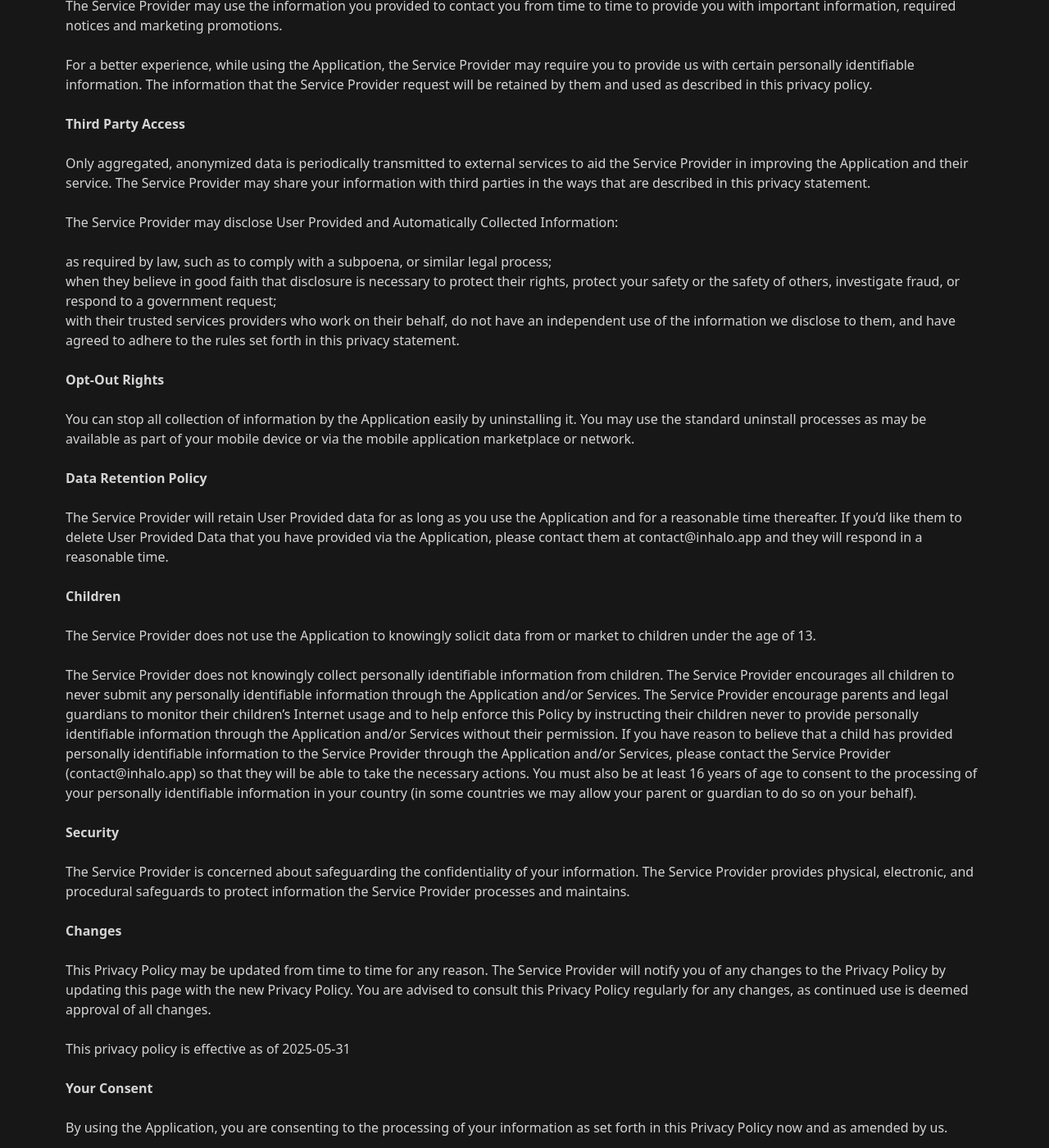
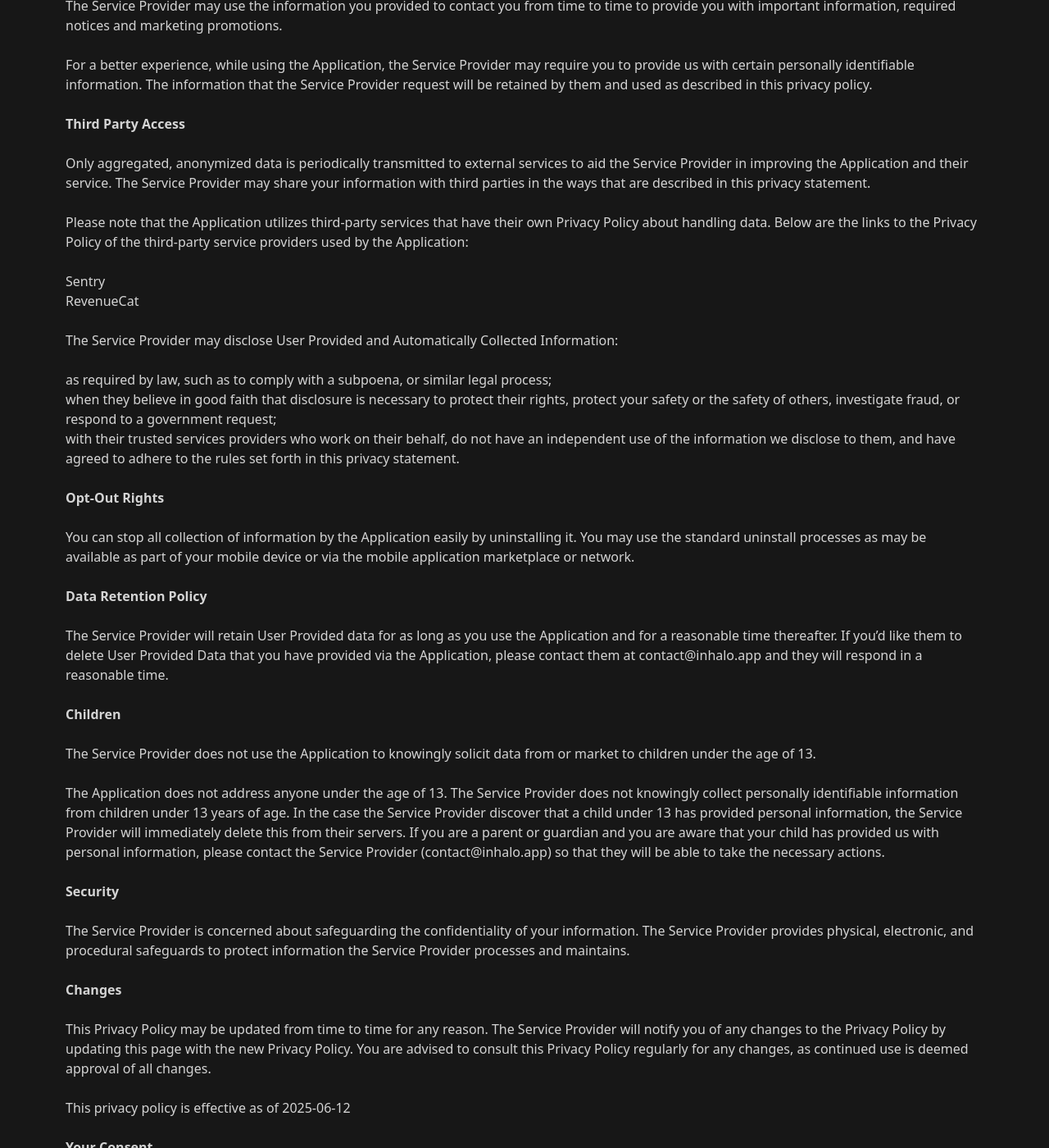
Before and after one commit to yhorbachov/inhalo.app, a Jekyll site: the page built from _pages/privacy_policy.md, in a window 1280 px wide and 1400 px high, scrolled down 718 px. Shown: the whole window at 82% size. Built offline with Jekyll 4.4.1, drawn with Linux system fonts in a browser that asks for light colours.

Commit message:
update policies

```diff
--- a/_pages/privacy_policy.md
+++ b/_pages/privacy_policy.md
@@ -33,6 +33,11 @@ For a better experience, while using the Application, the Service Provider may r
 
 Only aggregated, anonymized data is periodically transmitted to external services to aid the Service Provider in improving the Application and their service. The Service Provider may share your information with third parties in the ways that are described in this privacy statement.
 
+Please note that the Application utilizes third-party services that have their own Privacy Policy about handling data. Below are the links to the Privacy Policy of the third-party service providers used by the Application:
+
+- [Sentry](https://sentry.io/privacy/)
+- [RevenueCat](https://www.revenuecat.com/privacy)
+
 The Service Provider may disclose User Provided and Automatically Collected Information:
 
 - as required by law, such as to comply with a subpoena, or similar legal process;
@@ -51,7 +56,7 @@ The Service Provider will retain User Provided data for as long as you use the A
 
 The Service Provider does not use the Application to knowingly solicit data from or market to children under the age of 13.
 
-The Service Provider does not knowingly collect personally identifiable information from children. The Service Provider encourages all children to never submit any personally identifiable information through the Application and/or Services. The Service Provider encourage parents and legal guardians to monitor their children's Internet usage and to help enforce this Policy by instructing their children never to provide personally identifiable information through the Application and/or Services without their permission. If you have reason to believe that a child has provided personally identifiable information to the Service Provider through the Application and/or Services, please contact the Service Provider (contact@inhalo.app) so that they will be able to take the necessary actions. You must also be at least 16 years of age to consent to the processing of your personally identifiable information in your country (in some countries we may allow your parent or guardian to do so on your behalf).
+The Application does not address anyone under the age of 13. The Service Provider does not knowingly collect personally identifiable information from children under 13 years of age. In the case the Service Provider discover that a child under 13 has provided personal information, the Service Provider will immediately delete this from their servers. If you are a parent or guardian and you are aware that your child has provided us with personal information, please contact the Service Provider (contact@inhalo.app) so that they will be able to take the necessary actions.
 
 **Security**
 
@@ -61,7 +66,7 @@ The Service Provider is concerned about safeguarding the confidentiality of your
 
 This Privacy Policy may be updated from time to time for any reason. The Service Provider will notify you of any changes to the Privacy Policy by updating this page with the new Privacy Policy. You are advised to consult this Privacy Policy regularly for any changes, as continued use is deemed approval of all changes.
 
-This privacy policy is effective as of 2025-05-31
+This privacy policy is effective as of 2025-06-12
 
 **Your Consent**
 
```
Also changed, not shown: _pages/terms_of_use.md (+6 -1 lines).
